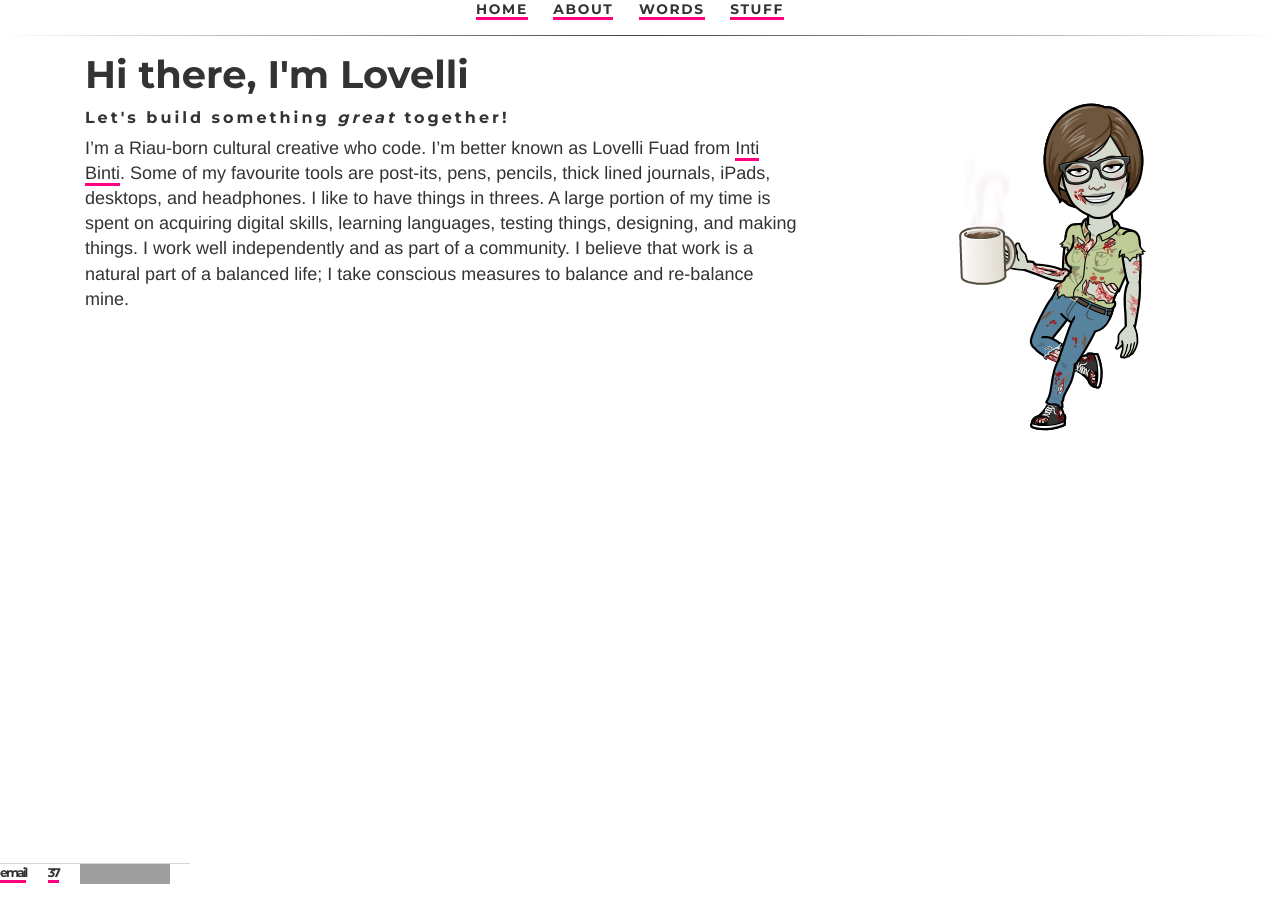
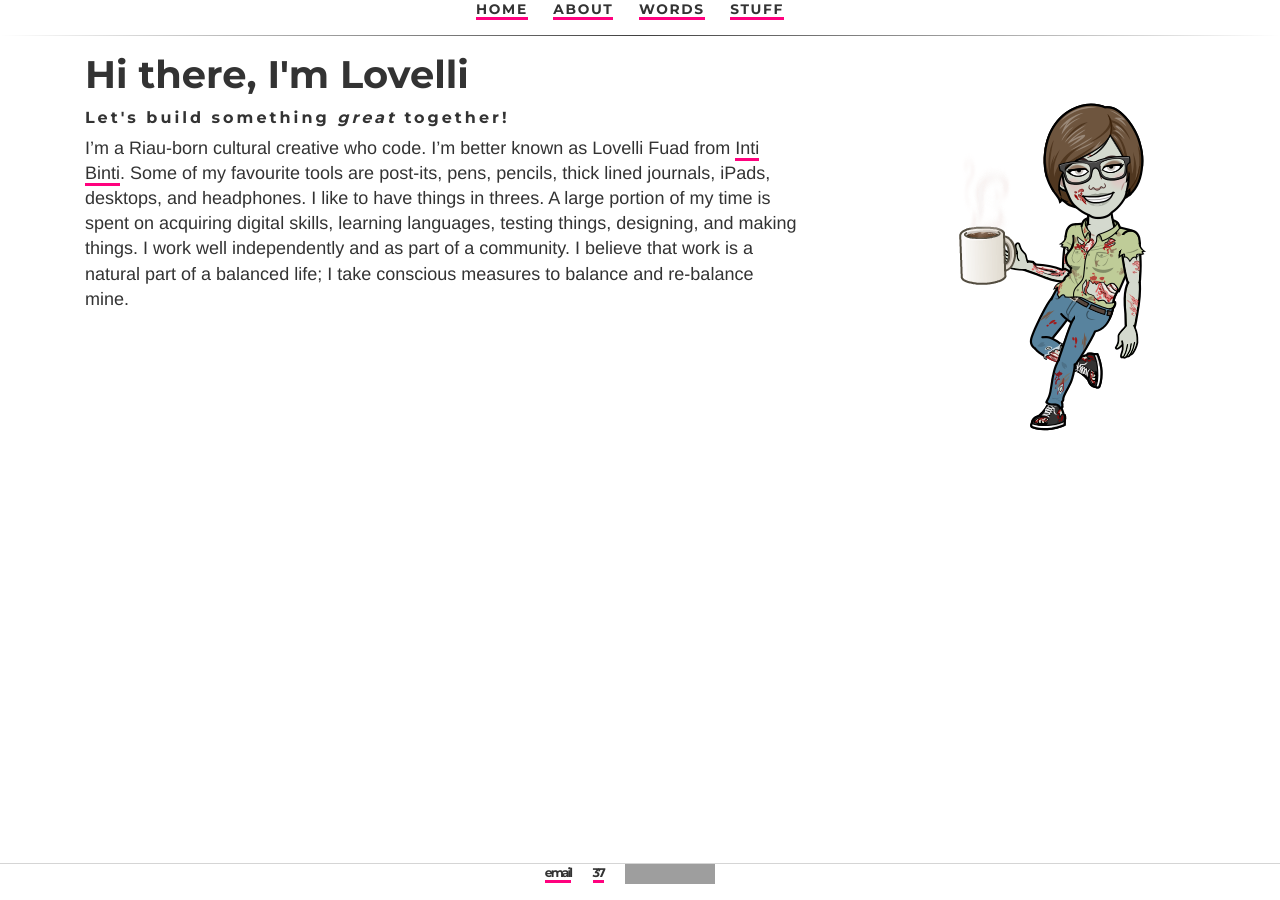
Before and after one commit to ariesti/ariesti.github.io, a Jekyll site: the page built from index.html, in a window 1280 px wide. Built offline with Jekyll 4.4.1, drawn with Linux system fonts in a browser that asks for light colours; grey boxes are pictures that could not be loaded.

Commit message:
Update main.css

```diff
--- a/css/main.css
+++ b/css/main.css
@@ -159,15 +159,15 @@ blockquote p {
 /* Footer */
 
 footer {
-	position: absolute;
-	bottom: 0;
-	width: inherit;
 	font-family: Montserrat, sans-serif;
 	letter-spacing: -2px;
 	font-weight: 100;
 	font-size: 10px;
 	border-top: 1px solid #d5d5d5;
 	text-align: center;
+	position: absolute;
+	bottom: 0;
+	width: 100%;
 }
 
 /* Blog */
```
